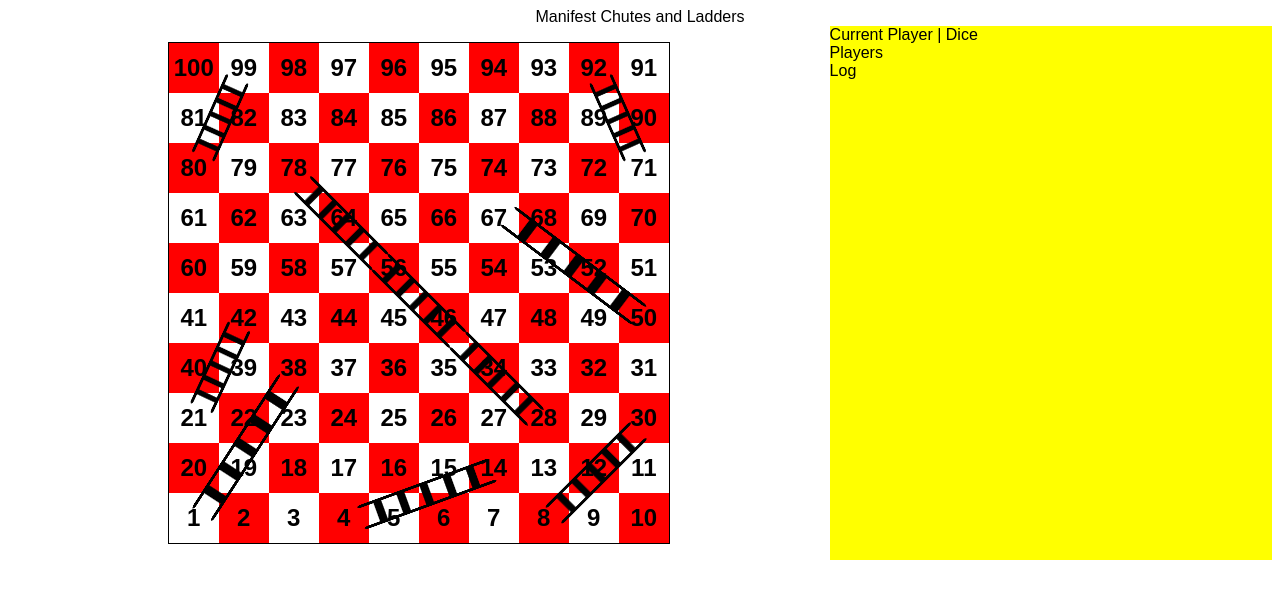
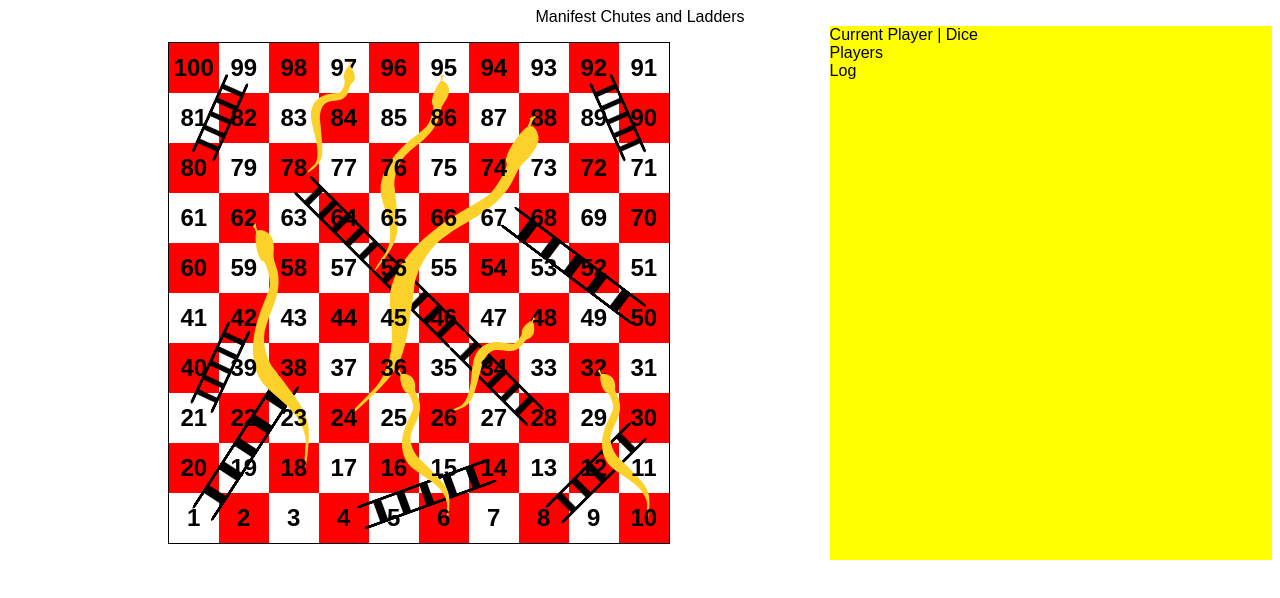
Before and after one commit to irenekyc/game-chutes-and-ladders, a React (Vite) app: page / in a window 1280 px wide. Shown: the top 598 px of the page. Built offline with nearby package versions, Linux system fonts and the light colour scheme.

Commit message:
added snake

```diff
--- a/src/App.tsx
+++ b/src/App.tsx
@@ -1,6 +1,8 @@
 import "./index.scss";
 import ladder from "./assets/ladder.png";
+import snake from "./assets/snake.svg";
 const stepWithLadder = [1, 4, 8, 21, 28, 50, 71, 80];
+const stepWithSnakes = [32, 36, 48, 62, 88, 95, 97];
 
 function App() {
   return (
@@ -31,10 +33,15 @@ function App() {
                       key={number}
                       data-step={number}
                     >
-                      {number}
+                      <span>{number}</span>
                       {stepWithLadder.includes(parseInt(number)) && (
                         <div className={`ladder ladder-${number}`}>
                           <img src={ladder} alt="ladder" />
+                        </div>
+                      )}
+                      {stepWithSnakes.includes(parseInt(number)) && (
+                        <div className={`snake snake-${number}`}>
+                          <img src={snake} alt="snake" />
                         </div>
                       )}
                     </div>
--- a/src/index.scss
+++ b/src/index.scss
@@ -53,6 +53,10 @@
     align-items: center;
     font-size: 1.5rem;
     font-weight: 900;
+    span {
+      display: block;
+      z-index: 1000;
+    }
     &__red {
       background: red;
     }
@@ -204,3 +208,87 @@
     height: 85px;
   }
 }
+
+.snake {
+  position: absolute;
+  img {
+    width: 30px;
+  }
+}
+
+.snake-32 {
+  top: 50%;
+  left: 30%;
+  z-index: 1000;
+  transform: rotate(10deg);
+  img {
+    width: 80px;
+    height: 150px;
+  }
+}
+
+.snake-36 {
+  top: 50%;
+  left: 30%;
+  z-index: 1000;
+  transform: rotate(10deg);
+  img {
+    width: 80px;
+    height: 150px;
+  }
+}
+
+.snake-48 {
+  top: 30%;
+  left: -135%;
+  z-index: 1000;
+  transform: rotate(78deg);
+  img {
+    width: 80px;
+    height: 110px;
+  }
+}
+
+.snake-62 {
+  top: 50%;
+  left: 24%;
+  z-index: 1000;
+  transform: rotate(10deg);
+  img {
+    width: 100px;
+    height: 250px;
+  }
+}
+
+.snake-88 {
+  top: -20%;
+  left: -270%;
+  z-index: 1000;
+  transform: rotate(50deg);
+  img {
+    width: 120px;
+    height: 360px;
+  }
+}
+
+.snake-95 {
+  top: 45%;
+  left: -100%;
+  z-index: 1000;
+  transform: rotate(40deg);
+  img {
+    width: 80px;
+    height: 210px;
+  }
+}
+
+.snake-97 {
+  top: 45%;
+  left: -62%;
+  z-index: 1000;
+  transform: rotate(60deg);
+  img {
+    width: 80px;
+    height: 100px;
+  }
+}
```
Also changed, not shown: src/assets/snake.svg (added).
